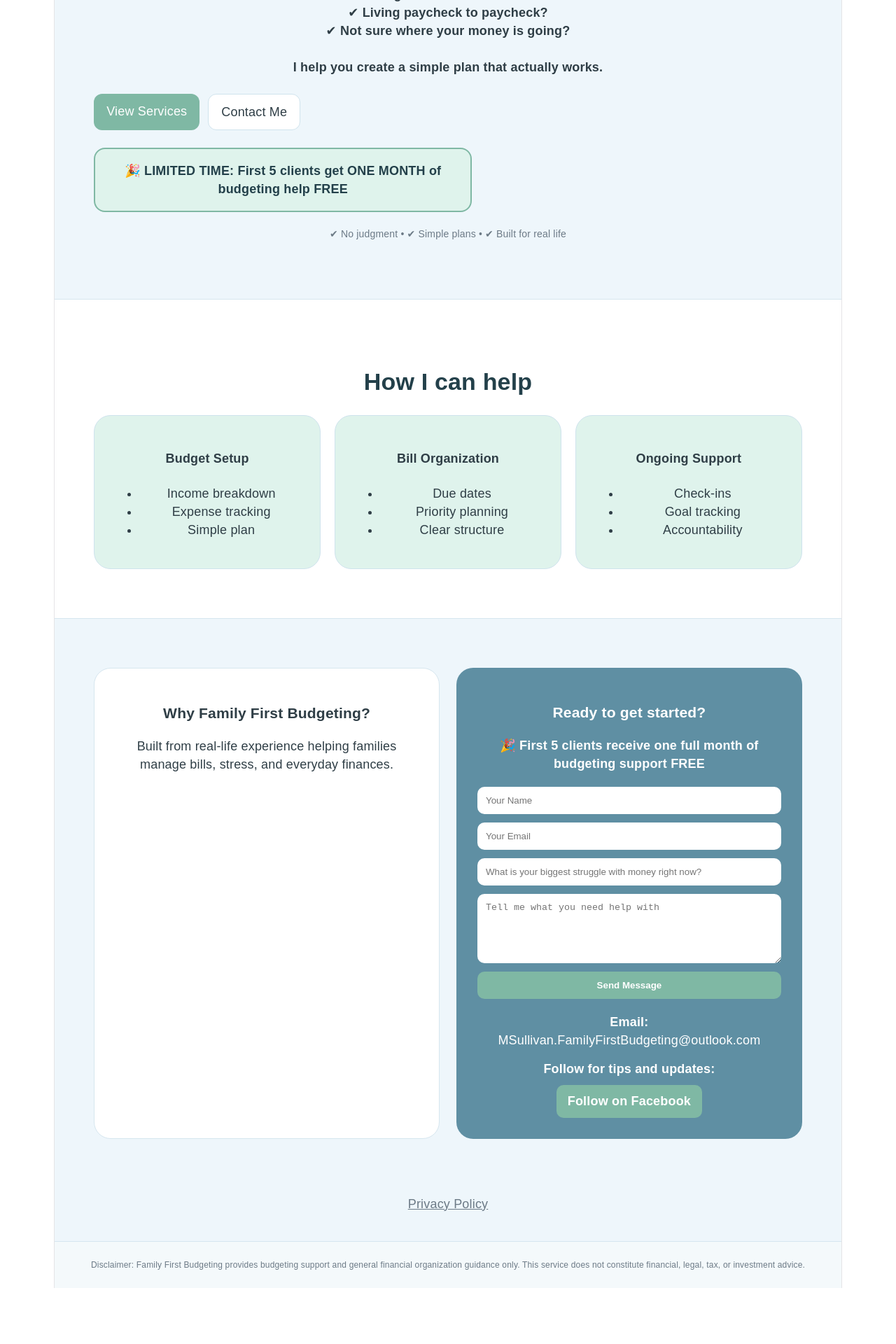
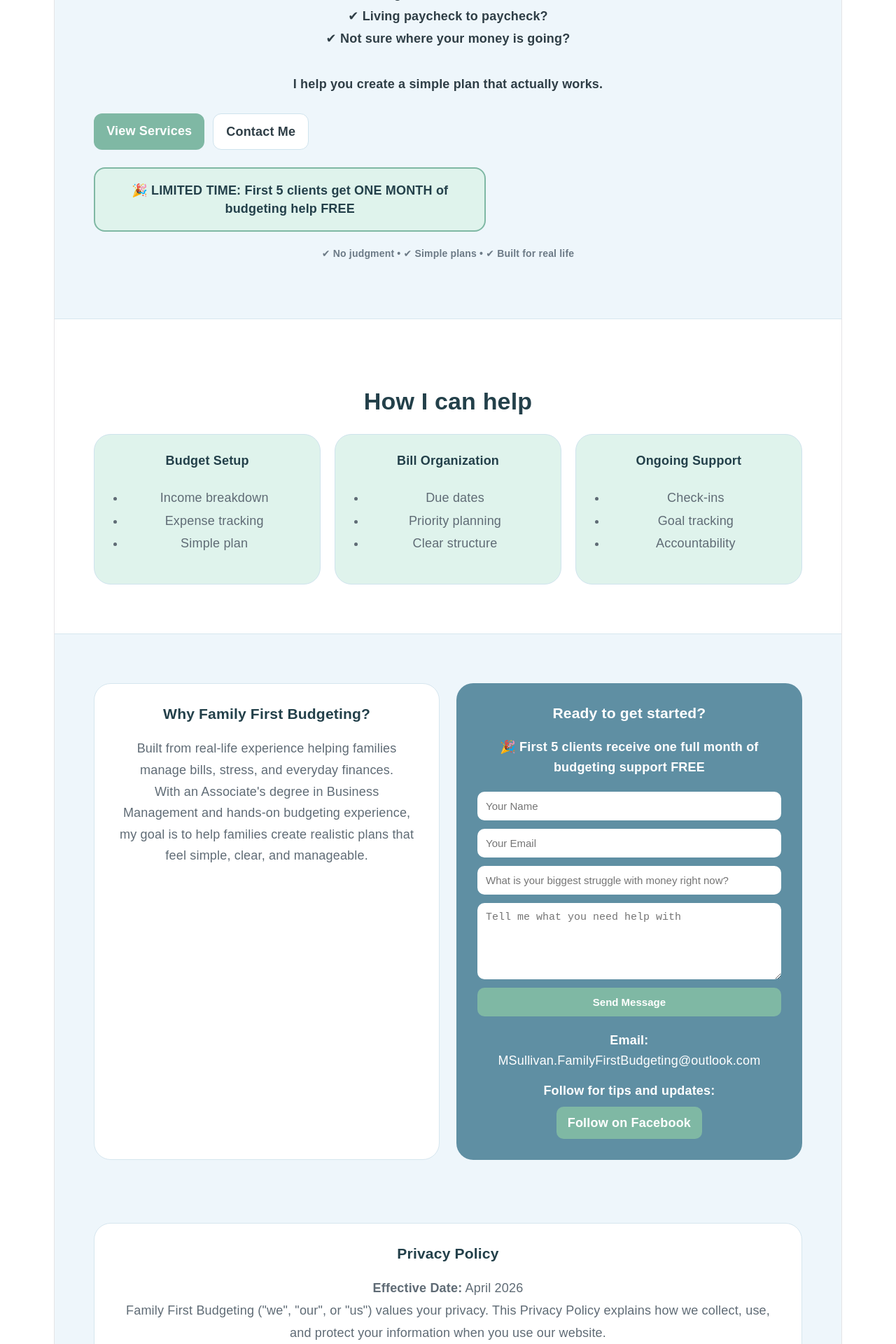
Before and after one commit to shellyryan18/family-first-budgeting, a React (Vite) app: page /#/ in a window 1280 px wide. Shown: the part 500-2420 px from the top of the page at 70% size. Before the commit the page ends 2340 px from the top, so only its background shows below. Built offline with nearby package versions, Linux system fonts and the light colour scheme.

Commit message:
added privacy policy and footer links

```diff
--- a/src/App.jsx
+++ b/src/App.jsx
@@ -1,114 +1,377 @@
 export default function App() {
   return (
-    <div style={{ fontFamily: "Arial, sans-serif", background: "#eef6fb", color: "#2f3e46", minHeight: "100vh" }}>
-
-      <header style={{ background: "#ffffff", borderBottom: "1px solid #d6e6ef", padding: "22px 0", boxShadow: "0 2px 10px rgba(0,0,0,0.04)" }}>
-        <div style={{ width: "90%", maxWidth: "1100px", margin: "0 auto", display: "flex", justifyContent: "space-between", alignItems: "center", flexWrap: "wrap" }}>
-
+    <div
+      style={{
+        fontFamily: "Arial, sans-serif",
+        background: "#eef6fb",
+        color: "#2f3e46",
+        minHeight: "100vh",
+      }}
+    >
+      <header
+        style={{
+          background: "#ffffff",
+          borderBottom: "1px solid #d6e6ef",
+          padding: "22px 0",
+          boxShadow: "0 2px 10px rgba(0,0,0,0.04)",
+        }}
+      >
+        <div
+          style={{
+            width: "90%",
+            maxWidth: "1100px",
+            margin: "0 auto",
+            display: "flex",
+            justifyContent: "space-between",
+            alignItems: "center",
+            flexWrap: "wrap",
+            gap: "16px",
+          }}
+        >
           <div>
-            <h1 style={{ margin: 0, fontSize: "32px", fontWeight: "900", color: "#23404a", background: "#dff3ec", padding: "8px 14px", borderRadius: "12px" }}>
+            <h1
+              style={{
+                margin: 0,
+                fontSize: "32px",
+                fontWeight: "900",
+                color: "#23404a",
+                background: "#dff3ec",
+                padding: "8px 14px",
+                borderRadius: "12px",
+                display: "inline-block",
+              }}
+            >
               Family First Budgeting
             </h1>
 
-            <p style={{ margin: "8px 0 0", fontStyle: "italic", color: "#6c7a86", fontSize: "14px", fontWeight: "600" }}>
+            <p
+              style={{
+                margin: "8px 0 0",
+                fontStyle: "italic",
+                color: "#6c7a86",
+                fontSize: "14px",
+                fontWeight: "600",
+              }}
+            >
               Fighting the economy, one family at a time
             </p>
           </div>
 
-          <a href="#contact" style={{ background: "#7fb8a4", color: "#fff", padding: "12px 18px", borderRadius: "12px", textDecoration: "none", fontWeight: "700" }}>
+          <a
+            href="#contact"
+            style={{
+              background: "#7fb8a4",
+              color: "#fff",
+              padding: "12px 18px",
+              borderRadius: "12px",
+              textDecoration: "none",
+              fontWeight: "700",
+            }}
+          >
             Get Started
           </a>
-
         </div>
       </header>
 
       <main>
-
-        <section style={{ width: "90%", maxWidth: "1100px", margin: "0 auto", padding: "80px 0" }}>
-
-          <h2 style={{ fontSize: "44px", maxWidth: "700px", marginTop: "10px", color: "#23404a" }}>
-            Helping families feel less overwhelmed and more in control of their money.
+        <section
+          style={{
+            width: "90%",
+            maxWidth: "1100px",
+            margin: "0 auto",
+            padding: "80px 0",
+          }}
+        >
+          <h2
+            style={{
+              fontSize: "44px",
+              maxWidth: "700px",
+              marginTop: "10px",
+              color: "#23404a",
+              lineHeight: 1.15,
+            }}
+          >
+            Helping families feel less overwhelmed and more in control of their
+            money.
           </h2>
 
-          <p style={{ maxWidth: "650px", fontSize: "18px", lineHeight: 1.6, color: "#5f6b75" }}>
-            I help you organize bills, build a realistic budget, and create a plan that actually works for your real life.
+          <p
+            style={{
+              maxWidth: "650px",
+              fontSize: "18px",
+              lineHeight: 1.6,
+              color: "#5f6b75",
+            }}
+          >
+            I help you organize bills, build a realistic budget, and create a
+            plan that actually works for your real life.
           </p>
 
-          <p style={{ fontWeight: "bold", marginTop: "20px" }}>
-            ✔ Feeling overwhelmed with bills? <br />
-            ✔ Living paycheck to paycheck? <br />
-            ✔ Not sure where your money is going? <br /><br />
+          <p style={{ fontWeight: "bold", marginTop: "20px", lineHeight: 1.8 }}>
+            ✔ Feeling overwhelmed with bills?
+            <br />
+            ✔ Living paycheck to paycheck?
+            <br />
+            ✔ Not sure where your money is going?
+            <br />
+            <br />
             I help you create a simple plan that actually works.
           </p>
 
-          <div style={{ marginTop: "25px", display: "flex", gap: "12px", flexWrap: "wrap" }}>
-            <a href="#services" style={{ background: "#7fb8a4", color: "#fff", padding: "12px 18px", borderRadius: "12px", textDecoration: "none" }}>
+          <div
+            style={{
+              marginTop: "25px",
+              display: "flex",
+              gap: "12px",
+              flexWrap: "wrap",
+            }}
+          >
+            <a
+              href="#services"
+              style={{
+                background: "#7fb8a4",
+                color: "#fff",
+                padding: "12px 18px",
+                borderRadius: "12px",
+                textDecoration: "none",
+                fontWeight: "700",
+              }}
+            >
               View Services
             </a>
 
-            <a href="#contact" style={{ border: "1px solid #cfe3ed", background: "#fff", color: "#2f3e46", padding: "12px 18px", borderRadius: "12px", textDecoration: "none" }}>
+            <a
+              href="#contact"
+              style={{
+                border: "1px solid #cfe3ed",
+                background: "#fff",
+                color: "#2f3e46",
+                padding: "12px 18px",
+                borderRadius: "12px",
+                textDecoration: "none",
+                fontWeight: "700",
+              }}
+            >
               Contact Me
             </a>
           </div>
 
-          <div style={{ marginTop: "25px", background: "#dff3ec", border: "2px solid #7fb8a4", padding: "18px", borderRadius: "16px", maxWidth: "500px", fontWeight: "700", color: "#23404a" }}>
-            🎉 LIMITED TIME: First 5 clients get ONE MONTH of budgeting help FREE
+          <div
+            style={{
+              marginTop: "25px",
+              background: "#dff3ec",
+              border: "2px solid #7fb8a4",
+              padding: "18px",
+              borderRadius: "16px",
+              maxWidth: "520px",
+              fontWeight: "700",
+              color: "#23404a",
+            }}
+          >
+            🎉 LIMITED TIME: First 5 clients get ONE MONTH of budgeting help
+            FREE
           </div>
 
-          <p style={{ marginTop: "18px", fontSize: "14px", color: "#6c7a86" }}>
+          <p
+            style={{
+              marginTop: "18px",
+              fontSize: "14px",
+              color: "#6c7a86",
+              fontWeight: "600",
+            }}
+          >
             ✔ No judgment • ✔ Simple plans • ✔ Built for real life
           </p>
-
         </section>
 
-        <section id="services" style={{ background: "#ffffff", borderTop: "1px solid #d6e6ef", borderBottom: "1px solid #d6e6ef", padding: "70px 0" }}>
-          <div style={{ width: "90%", maxWidth: "1100px", margin: "0 auto" }}>
+        <section
+          id="services"
+          style={{
+            background: "#ffffff",
+            borderTop: "1px solid #d6e6ef",
+            borderBottom: "1px solid #d6e6ef",
+            padding: "70px 0",
+          }}
+        >
+          <div
+            style={{
+              width: "90%",
+              maxWidth: "1100px",
+              margin: "0 auto",
+            }}
+          >
+            <h3 style={{ fontSize: "34px", color: "#23404a" }}>
+              How I can help
+            </h3>
 
-            <h3 style={{ fontSize: "34px", color: "#23404a" }}>How I can help</h3>
-
-            <div style={{ display: "grid", gridTemplateColumns: "repeat(auto-fit, minmax(240px, 1fr))", gap: "20px", marginTop: "30px" }}>
-              <Card title="Budget Setup" items={["Income breakdown", "Expense tracking", "Simple plan"]} />
-              <Card title="Bill Organization" items={["Due dates", "Priority planning", "Clear structure"]} />
-              <Card title="Ongoing Support" items={["Check-ins", "Goal tracking", "Accountability"]} />
+            <div
+              style={{
+                display: "grid",
+                gridTemplateColumns: "repeat(auto-fit, minmax(240px, 1fr))",
+                gap: "20px",
+                marginTop: "30px",
+              }}
+            >
+              <Card
+                title="Budget Setup"
+                items={[
+                  "Income breakdown",
+                  "Expense tracking",
+                  "Simple plan",
+                ]}
+              />
+              <Card
+                title="Bill Organization"
+                items={[
+                  "Due dates",
+                  "Priority planning",
+                  "Clear structure",
+                ]}
+              />
+              <Card
+                title="Ongoing Support"
+                items={[
+                  "Check-ins",
+                  "Goal tracking",
+                  "Accountability",
+                ]}
+              />
             </div>
-
           </div>
         </section>
 
-        <section style={{ width: "90%", maxWidth: "1100px", margin: "0 auto", padding: "70px 0", display: "grid", gridTemplateColumns: "repeat(auto-fit, minmax(300px, 1fr))", gap: "24px" }}>
-
-          <div style={{ background: "#ffffff", padding: "30px", borderRadius: "24px", border: "1px solid #d6e6ef" }}>
-            <h3>Why Family First Budgeting?</h3>
-            <p>
-              Built from real-life experience helping families manage bills, stress, and everyday finances.
+        <section
+          style={{
+            width: "90%",
+            maxWidth: "1100px",
+            margin: "0 auto",
+            padding: "70px 0",
+            display: "grid",
+            gridTemplateColumns: "repeat(auto-fit, minmax(300px, 1fr))",
+            gap: "24px",
+          }}
+        >
+          <div
+            style={{
+              background: "#ffffff",
+              padding: "30px",
+              borderRadius: "24px",
+              border: "1px solid #d6e6ef",
+            }}
+          >
+            <h3 style={{ color: "#23404a", marginTop: 0 }}>
+              Why Family First Budgeting?
+            </h3>
+            <p style={{ lineHeight: 1.7, color: "#5f6b75" }}>
+              Built from real-life experience helping families manage bills,
+              stress, and everyday finances.
+            </p>
+            <p style={{ lineHeight: 1.7, color: "#5f6b75" }}>
+              With an Associate&apos;s degree in Business Management and hands-on
+              budgeting experience, my goal is to help families create realistic
+              plans that feel simple, clear, and manageable.
             </p>
           </div>
 
-          <div id="contact" style={{ background: "#5f8fa3", color: "#fff", padding: "30px", borderRadius: "24px" }}>
+          <div
+            id="contact"
+            style={{
+              background: "#5f8fa3",
+              color: "#fff",
+              padding: "30px",
+              borderRadius: "24px",
+            }}
+          >
+            <h3 style={{ marginTop: 0 }}>Ready to get started?</h3>
 
-            <h3>Ready to get started?</h3>
-
-            <p style={{ fontWeight: "bold" }}>
-              🎉 First 5 clients receive one full month of budgeting support FREE
+            <p style={{ fontWeight: "bold", lineHeight: 1.6 }}>
+              🎉 First 5 clients receive one full month of budgeting support
+              FREE
             </p>
 
-            <form action="https://formspree.io/f/myklprdd" method="POST" style={{ display: "flex", flexDirection: "column", gap: "12px", marginTop: "20px" }}>
+            <form
+              action="https://formspree.io/f/myklprdd"
+              method="POST"
+              style={{
+                display: "flex",
+                flexDirection: "column",
+                gap: "12px",
+                marginTop: "20px",
+              }}
+            >
+              <input
+                type="text"
+                name="name"
+                placeholder="Your Name"
+                required
+                style={{
+                  padding: "12px",
+                  borderRadius: "10px",
+                  border: "none",
+                  fontSize: "15px",
+                }}
+              />
 
-              <input type="text" name="name" placeholder="Your Name" required style={{ padding: "12px", borderRadius: "10px", border: "none" }} />
+              <input
+                type="email"
+                name="email"
+                placeholder="Your Email"
+                required
+                style={{
+                  padding: "12px",
+                  borderRadius: "10px",
+                  border: "none",
+                  fontSize: "15px",
+                }}
+              />
 
-              <input type="email" name="email" placeholder="Your Email" required style={{ padding: "12px", borderRadius: "10px", border: "none" }} />
+              <input
+                type="text"
+                name="biggest_struggle"
+                placeholder="What is your biggest struggle with money right now?"
+                required
+                style={{
+                  padding: "12px",
+                  borderRadius: "10px",
+                  border: "none",
+                  fontSize: "15px",
+                }}
+              />
 
-              <input type="text" name="biggest_struggle" placeholder="What is your biggest struggle with money right now?" required style={{ padding: "12px", borderRadius: "10px", border: "none" }} />
+              <textarea
+                name="message"
+                placeholder="Tell me what you need help with"
+                required
+                rows="5"
+                style={{
+                  padding: "12px",
+                  borderRadius: "10px",
+                  border: "none",
+                  fontSize: "15px",
+                  resize: "vertical",
+                }}
+              />
 
-              <textarea name="message" placeholder="Tell me what you need help with" required rows="5" style={{ padding: "12px", borderRadius: "10px", border: "none" }} />
-
-              <button type="submit" style={{ background: "#7fb8a4", color: "#fff", padding: "12px", borderRadius: "10px", border: "none", fontWeight: "bold" }}>
+              <button
+                type="submit"
+                style={{
+                  background: "#7fb8a4",
+                  color: "#fff",
+                  padding: "12px",
+                  borderRadius: "10px",
+                  border: "none",
+                  fontWeight: "bold",
+                  fontSize: "15px",
+                  cursor: "pointer",
+                }}
+              >
                 Send Message
               </button>
             </form>
 
-            <p style={{ marginTop: "20px" }}>
-              <strong>Email:</strong> MSullivan.FamilyFirstBudgeting@outlook.com
+            <p style={{ marginTop: "20px", lineHeight: 1.6 }}>
+              <strong>Email:</strong>{" "}
+              MSullivan.FamilyFirstBudgeting@outlook.com
             </p>
 
             <p style={{ marginTop: "15px", fontWeight: "bold" }}>
@@ -132,40 +395,159 @@
             >
               Follow on Facebook
             </a>
-
           </div>
         </section>
 
+        <section
+          id="privacy"
+          style={{
+            width: "90%",
+            maxWidth: "1100px",
+            margin: "0 auto",
+            padding: "20px 0 70px",
+          }}
+        >
+          <div
+            style={{
+              background: "#ffffff",
+              border: "1px solid #d6e6ef",
+              borderRadius: "24px",
+              padding: "30px",
+            }}
+          >
+            <h3 style={{ color: "#23404a", marginTop: 0 }}>Privacy Policy</h3>
+            <p style={{ color: "#5f6b75", lineHeight: 1.7 }}>
+              <strong>Effective Date:</strong> April 2026
+            </p>
+
+            <p style={{ color: "#5f6b75", lineHeight: 1.8 }}>
+              Family First Budgeting (&quot;we&quot;, &quot;our&quot;, or
+              &quot;us&quot;) values your privacy. This Privacy Policy explains
+              how we collect, use, and protect your information when you use our
+              website.
+            </p>
+
+            <h4 style={{ color: "#23404a" }}>Information We Collect</h4>
+            <p style={{ color: "#5f6b75", lineHeight: 1.8 }}>
+              We may collect personal information that you voluntarily provide,
+              including:
+            </p>
+            <ul style={{ color: "#5f6b75", lineHeight: 1.8 }}>
+              <li>Name</li>
+              <li>Email address</li>
+              <li>Any information you submit through our contact form</li>
+            </ul>
+
+            <h4 style={{ color: "#23404a" }}>How We Use Your Information</h4>
+            <p style={{ color: "#5f6b75", lineHeight: 1.8 }}>
+              We use your information to:
+            </p>
+            <ul style={{ color: "#5f6b75", lineHeight: 1.8 }}>
+              <li>Respond to your inquiries</li>
+              <li>Provide budgeting services</li>
+              <li>Communicate with you regarding your request</li>
+            </ul>
+
+            <p style={{ color: "#5f6b75", lineHeight: 1.8 }}>
+              We do not sell, rent, or share your personal information with
+              third parties for marketing purposes.
+            </p>
+
+            <h4 style={{ color: "#23404a" }}>Third-Party Services</h4>
+            <p style={{ color: "#5f6b75", lineHeight: 1.8 }}>
+              We may use third-party services such as Formspree to collect and
+              process form submissions. These services may have their own
+              privacy policies.
+            </p>
+
+            <h4 style={{ color: "#23404a" }}>Data Security</h4>
+            <p style={{ color: "#5f6b75", lineHeight: 1.8 }}>
+              We take reasonable steps to protect your information, but no
+              method of transmission over the internet is 100% secure.
+            </p>
+
+            <h4 style={{ color: "#23404a" }}>Your Rights</h4>
+            <p style={{ color: "#5f6b75", lineHeight: 1.8 }}>
+              You may request that we delete your personal information at any
+              time by contacting us.
+            </p>
+
+            <h4 style={{ color: "#23404a" }}>Contact</h4>
+            <p style={{ color: "#5f6b75", lineHeight: 1.8, marginBottom: 0 }}>
+              If you have any questions about this Privacy Policy, you can
+              contact us at:
+              <br />
+              <br />
+              <strong>MSullivan.FamilyFirstBudgeting@outlook.com</strong>
+            </p>
+          </div>
+        </section>
       </main>
-<p style={{ marginTop: "10px" }}>
-  <a href="/privacy" style={{ color: "#6c7a86", textDecoration: "underline" }}>
-    Privacy Policy
-  </a>
-</p>
-      <footer style={{
-        marginTop: "40px",
-        padding: "20px",
-        background: "#f4f9fb",
-        textAlign: "center",
-        fontSize: "12px",
-        color: "#6c7a86",
-        borderTop: "1px solid #d6e6ef"
-      }}>
-        <p>
-          Disclaimer: Family First Budgeting provides budgeting support and general financial organization guidance only.
-          This service does not constitute financial, legal, tax, or investment advice.
+
+      <footer
+        style={{
+          marginTop: "10px",
+          padding: "20px",
+          background: "#f4f9fb",
+          textAlign: "center",
+          fontSize: "12px",
+          color: "#6c7a86",
+          borderTop: "1px solid #d6e6ef",
+        }}
+      >
+        <p style={{ maxWidth: "900px", margin: "0 auto", lineHeight: 1.7 }}>
+          Disclaimer: Family First Budgeting provides budgeting support and
+          general financial organization guidance only. This service does not
+          constitute financial, legal, tax, or investment advice.
         </p>
+
+        <div
+          style={{
+            marginTop: "12px",
+            display: "flex",
+            justifyContent: "center",
+            gap: "16px",
+            flexWrap: "wrap",
+          }}
+        >
+          <a
+            href="#contact"
+            style={{ color: "#6c7a86", textDecoration: "underline" }}
+          >
+            Contact
+          </a>
+          <a
+            href="#privacy"
+            style={{ color: "#6c7a86", textDecoration: "underline" }}
+          >
+            Privacy Policy
+          </a>
+          <a
+            href="https://www.facebook.com/FamilyFirstBudgeting/"
+            target="_blank"
+            rel="noopener noreferrer"
+            style={{ color: "#6c7a86", textDecoration: "underline" }}
+          >
+            Facebook
+          </a>
+        </div>
       </footer>
-
     </div>
   );
 }
 
 function Card({ title, items }) {
   return (
-    <div style={{ background: "#dff3ec", padding: "24px", borderRadius: "24px", border: "1px solid #cfe3ed" }}>
-      <h4>{title}</h4>
-      <ul>
+    <div
+      style={{
+        background: "#dff3ec",
+        padding: "24px",
+        borderRadius: "24px",
+        border: "1px solid #cfe3ed",
+      }}
+    >
+      <h4 style={{ color: "#23404a", marginTop: 0 }}>{title}</h4>
+      <ul style={{ color: "#5f6b75", lineHeight: 1.8, paddingLeft: "20px" }}>
         {items.map((item) => (
           <li key={item}>{item}</li>
         ))}
```
